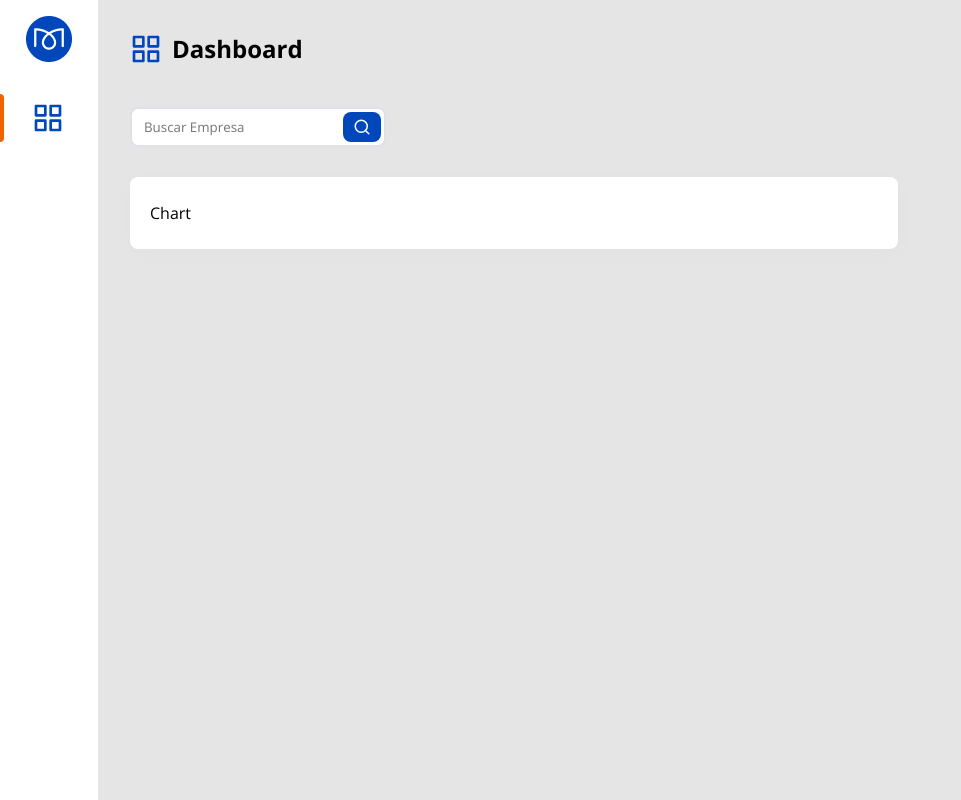
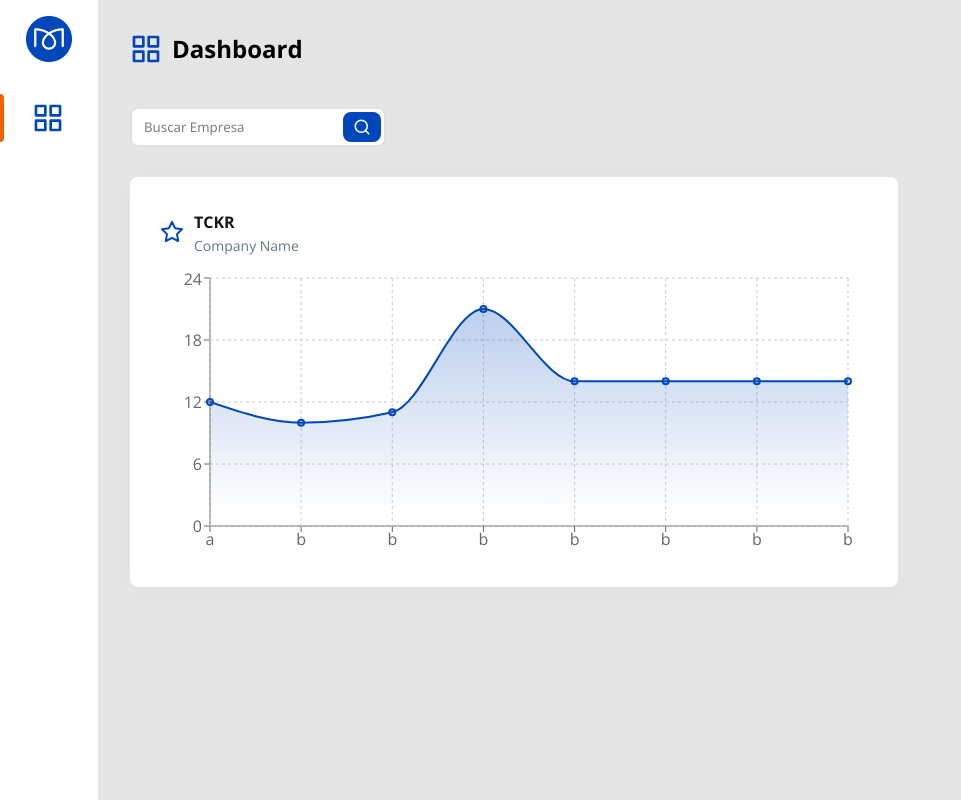
Before and after one commit to gabrielcarneiro97/stocks-panel, a React (Create React App) app: page / in a window 1280 px wide. Shown: the whole page, without its empty margins (0-961 px from the left). Built offline with nearby package versions, Linux system fonts and the light colour scheme.

Commit message:
ajustes em vários componentes para integração com o Chart

```diff
--- a/src/components/Button/Button.tsx
+++ b/src/components/Button/Button.tsx
@@ -6,7 +6,7 @@ const Button = styled.button<{ variant? : ButtonVariants }>`
   display: flex;
   align-items: center;
   cursor: pointer;
-  color: ${(props) => props.theme.colors.white};
+  color: ${(props) => (props.variant === 'white' ? props.theme.colors.primary : props.theme.colors.white)};
   background-color: ${(props) => props.theme.colors[props.variant ?? 'primary']};
   border: none;
   border-radius: 8px;
--- /dev/null
+++ b/src/components/Company/Company.tsx
@@ -0,0 +1,45 @@
+import styled from 'styled-components';
+
+const CompanyInfo = styled.div`
+  display: flex;
+  flex-direction: column;
+  justify-content: center;
+`;
+
+const CompanyTicker = styled.div`
+  color: ${(props) => props.theme.colors.gray003};
+  font-weight: bold;
+  font-size: 16px;
+  line-height: 28px;
+`;
+
+const CompanyName = styled.div`
+  color: ${(props) => props.theme.colors.gray002};
+
+  font-size: 14px;
+  line-height: 20px;
+`;
+
+type Props = {
+  ticker?: string;
+  name?: string;
+}
+
+export default function Company(props : Props) {
+  const { ticker, name } = props;
+  return (
+    <CompanyInfo>
+      <CompanyTicker>
+        { ticker || 'TCKR' }
+      </CompanyTicker>
+      <CompanyName>
+        { name || 'Company Name' }
+      </CompanyName>
+    </CompanyInfo>
+  );
+}
+
+Company.defaultProps = {
+  ticker: undefined,
+  name: undefined,
+};
--- a/src/components/MainContent/components/Chart/Chart.tsx
+++ b/src/components/MainContent/components/Chart/Chart.tsx
@@ -1,16 +1,84 @@
+import { FiStar } from 'react-icons/fi';
+import {
+  CartesianGrid, Tooltip, XAxis, YAxis, Area, AreaChart, ResponsiveContainer,
+} from 'recharts';
 import styled from 'styled-components';
+import { Button, Company } from '../../..';
+import theme from '../../../../Theme';
 
 const Container = styled.div`
+  display: flex;
+  flex-direction: column;
+  justify-content: space-around;
   background-color: ${(props) => props.theme.colors.white};
   box-shadow: 0px 4px 12px rgba(222, 222, 231, 0.4);
   border-radius: 8px;
   padding: 25px 20px;
+  height: 45vh;
 `;
+
+const Header = styled.div`
+  display: flex;
+`;
+
+const data = [{ Data: 'a', Preço: 12 }, { Data: 'b', Preço: 10 }, { Data: 'b', Preço: 11 }, { Data: 'b', Preço: 21 }, { Data: 'b', Preço: 14 }, { Data: 'b', Preço: 14 }, { Data: 'b', Preço: 14 }, { Data: 'b', Preço: 14 }];
+
+const CustomTooltip = (
+  { active, payload } : { active? : boolean, payload? : any },
+) => {
+  if (active && payload && payload.length) {
+    return (
+      <div>
+        <p>{`$${payload[0].value}`}</p>
+      </div>
+    );
+  }
+
+  return null;
+};
+
+CustomTooltip.defaultProps = {
+  active: undefined,
+  payload: undefined,
+};
 
 export default function Chart() {
   return (
     <Container>
-      Chart
+      <Header>
+        <Button variant="white"><FiStar size={24} /></Button>
+        <Company />
+      </Header>
+
+      <ResponsiveContainer width="100%" height="80%">
+        <AreaChart
+          data={data}
+          margin={{
+            top: 10, right: 30, left: 0, bottom: 0,
+          }}
+        >
+          <defs>
+            <linearGradient id="colorUv" x1="0" y1="0" x2="0" y2="1">
+              <stop offset="5%" stopColor={theme.colors.primary} stopOpacity={0.25} />
+              <stop offset="95%" stopColor={theme.colors.primary} stopOpacity={0} />
+            </linearGradient>
+          </defs>
+          <XAxis dataKey="Data" />
+          <YAxis />
+          <CartesianGrid strokeDasharray="3 3" />
+          <Tooltip content={<CustomTooltip />} />
+          <Area
+            type="monotone"
+            dataKey="Preço"
+            stroke={theme.colors.primary}
+            fillOpacity={1}
+            strokeWidth={2}
+            fill="url(#colorUv)"
+            dot
+            activeDot
+          />
+        </AreaChart>
+      </ResponsiveContainer>
     </Container>
   );
 }
--- a/src/components/StockCard/StockCard.tsx
+++ b/src/components/StockCard/StockCard.tsx
@@ -2,6 +2,7 @@ import styled, { css } from 'styled-components';
 
 import pos from './assets/pos.png';
 import neg from './assets/neg.png';
+import { Company } from '..';
 
 const Container = styled.div<{ shadow : boolean, hoverble: boolean }>`
   display: flex;
@@ -50,34 +51,14 @@ const CardInfo = styled.div`
   margin-left: 12px;
 `;
 
-const CompanyInfo = styled.div`
-  display: flex;
-  flex-direction: column;
-  justify-content: center;
-`;
-
-const CompanyTicker = styled.div`
-  color: ${(props) => props.theme.colors.gray003};
-  font-weight: bold;
-  font-size: 16px;
-  line-height: 28px;
-`;
-
-const CompanyName = styled.div`
-  color: ${(props) => props.theme.colors.gray002};
-
-  font-size: 14px;
-  line-height: 20px;
-`;
-
 const PriceContainer = styled.div`
   display: flex;
   align-items: center;
 `;
 
-const PriceValue = styled.div<{ positiveVariation: boolean }>`
+const PriceValue = styled.div<{ variation: string }>`
   font-weight: bold;
-  color: ${(props) => (props.positiveVariation ? props.theme.colors.success : props.theme.colors.danger)};
+  color: ${(props) => (props.variation === 'positive' ? props.theme.colors.success : props.theme.colors.danger)};
   margin-right: 2px;
 `;
 
@@ -113,16 +94,9 @@ export default function StockCard(props : Props) {
         <Logo src={logoSrc} />
       </LogoContainer>
       <CardInfo>
-        <CompanyInfo>
-          <CompanyTicker>
-            { ticker || 'TCKR' }
-          </CompanyTicker>
-          <CompanyName>
-            { companyName || 'Company Name' }
-          </CompanyName>
-        </CompanyInfo>
+        <Company name={companyName} ticker={ticker} />
         <PriceContainer>
-          <PriceValue positiveVariation={variation === 'positive'}>
+          <PriceValue variation={variation ?? 'positive'}>
             { value || 'Value' }
           </PriceValue>
           <PriceIcon>
--- a/src/components/index.ts
+++ b/src/components/index.ts
@@ -3,3 +3,4 @@ export { default as Input } from './Input/Input';
 export { default as Button } from './Button/Button';
 export { default as SideMenu } from './SideMenu/SideMenu';
 export { default as MainContent } from './MainContent/MainContent';
+export { default as Company } from './Company/Company';
```
